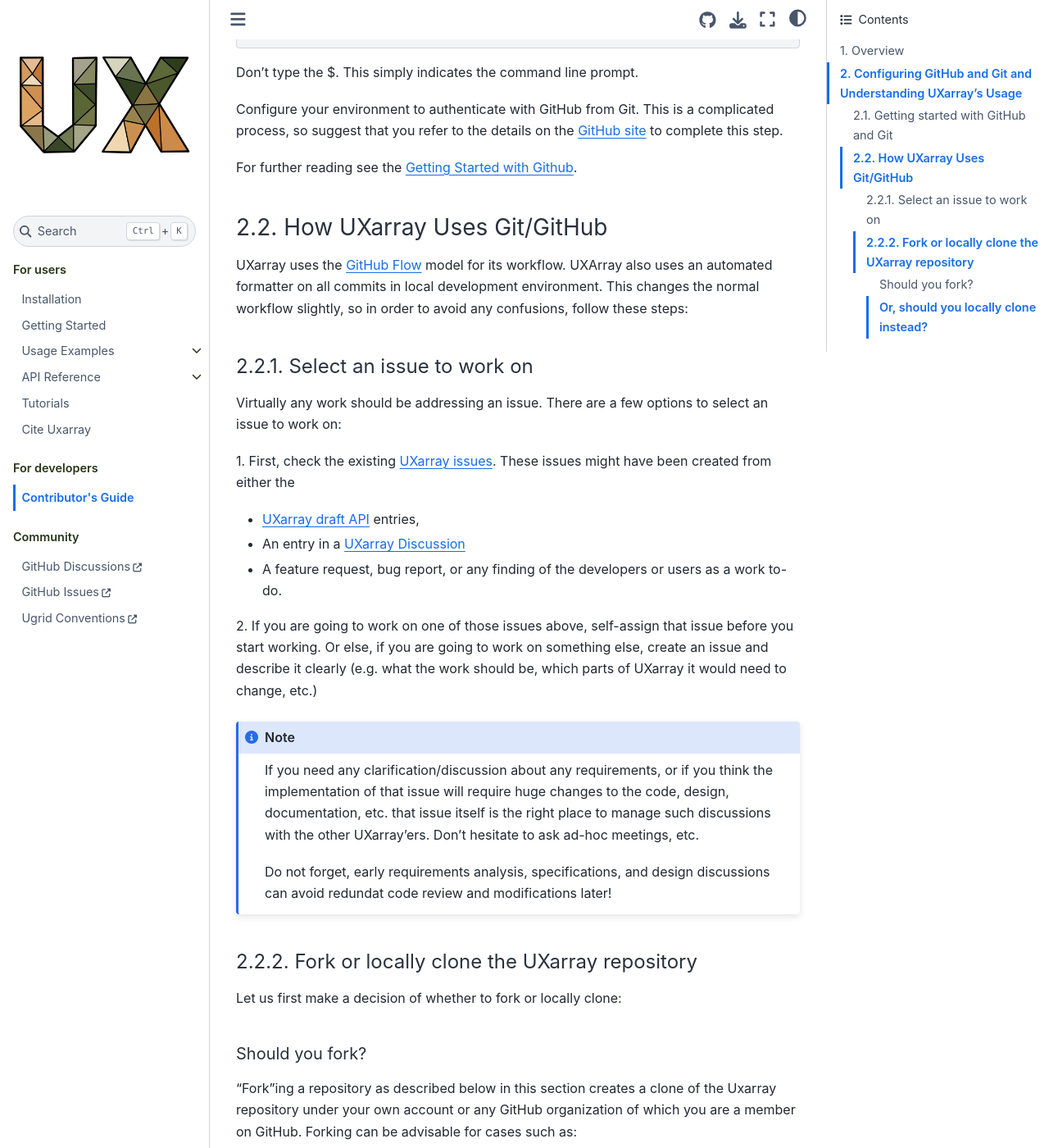
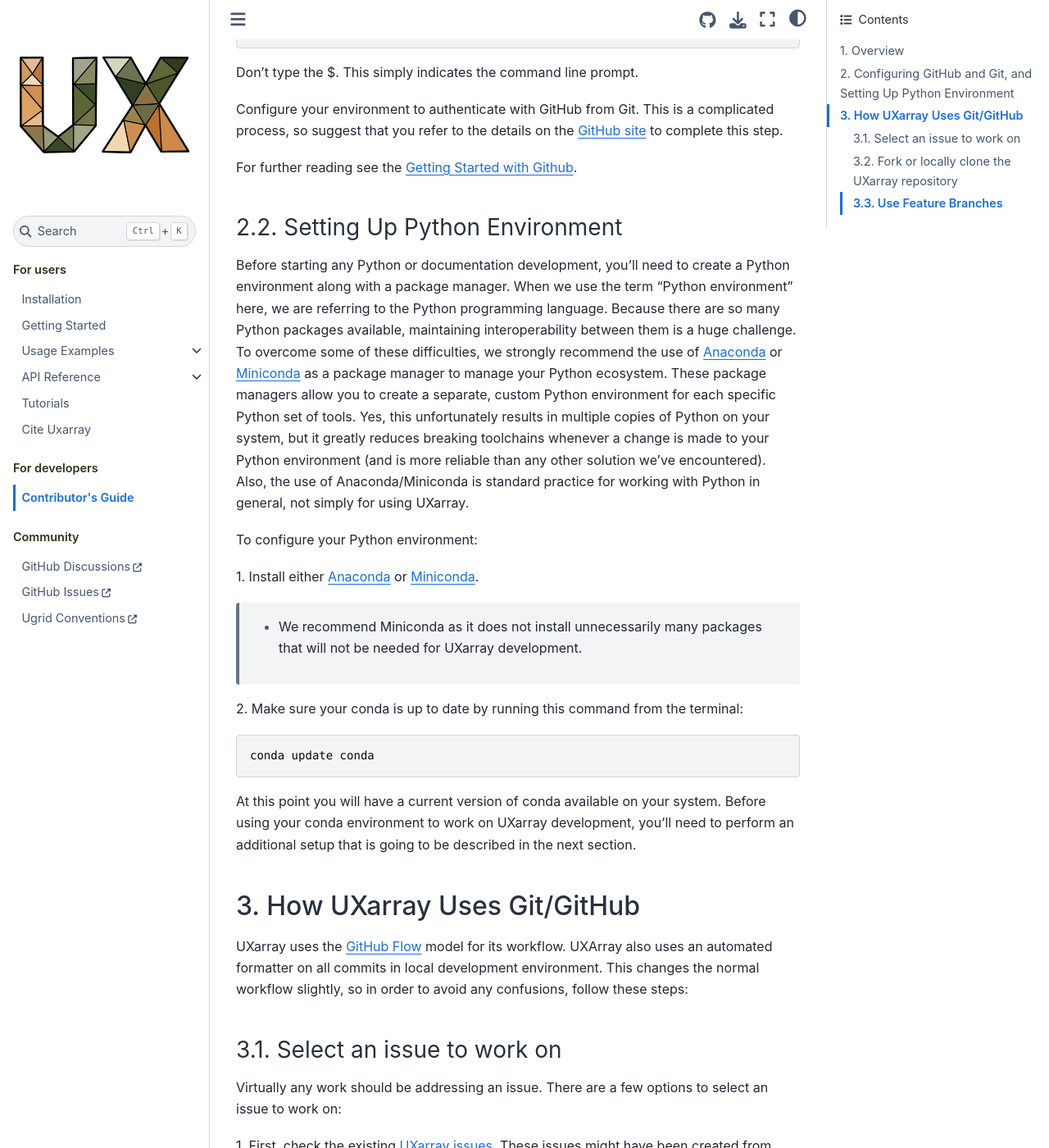
Before and after one commit to UXARRAY/uxarray, a Sphinx documentation site: the page built from docs/contributing.rst, in a window 1280 px wide and 1400 px high, scrolled down 3141 px. Shown: the whole window at 82% size. Built offline with Sphinx 7.4.7 and the Sphinx Book theme 1.1.4, drawn with Linux system fonts in a browser that asks for light colours; some of the changed text lies outside the part shown.

Commit message:
Python setup added

```diff
--- a/docs/contributing.rst
+++ b/docs/contributing.rst
@@ -90,8 +90,8 @@
     `Issue <https://github.com/UXARRAY/uxarray/issues>`_ if you feel there
     should be change in any way in this document!
 
-2. Configuring GitHub and Git and Understanding UXarray's Usage
-===============================================================
+2. Configuring GitHub and Git, and Setting Up Python Environment
+================================================================
 
 In this section, we provide details about how to configure Github and Git
 in order to work with the UXarray GitHub repository. This is because most
@@ -158,8 +158,45 @@
 For further reading see the `Getting Started with Github
 <https://docs.github.com/en/get-started>`_.
 
-2.2. How UXarray Uses Git/GitHub
---------------------------------
+2.2. Setting Up Python Environment
+----------------------------------
+
+Before starting any Python or documentation development, you’ll need to
+create a Python environment along with a package manager. When we use the
+term “Python environment” here, we are referring to the Python programming
+language. Because there are so many Python packages available,
+maintaining interoperability between them is a huge challenge. To overcome
+some of these difficulties, we strongly recommend the use of `Anaconda
+<https://www.anaconda.com/download/>`_ or `Miniconda
+<https://conda.io/miniconda.html/>`_ as a package manager to manage your
+Python ecosystem. These package managers allow you to create a separate,
+custom Python environment for each specific Python set of tools. Yes, this
+unfortunately results in multiple copies of Python on your system, but it
+greatly reduces breaking toolchains whenever a change is made to your Python
+environment (and is more reliable than any other solution we’ve encountered).
+Also, the use of Anaconda/Miniconda is standard practice for working with
+Python in general, not simply for using UXarray.
+
+To configure your Python environment:
+
+1. Install either `Anaconda <https://www.anaconda.com/download/>`_ or
+`Miniconda <https://conda.io/miniconda.html/>`_.
+
+   * We recommend Miniconda as it does not install unnecessarily many
+     packages that will not be needed for UXarray development.
+
+2. Make sure your conda is up to date by running this command from the
+terminal::
+
+    conda update conda
+
+At this point you will have a current version of conda available on your
+system. Before using your conda environment to work on UXarray development,
+you’ll need to perform an additional setup that is going to be described in
+the next section.
+
+3. How UXarray Uses Git/GitHub
+==============================
 
 UXarray uses the `GitHub Flow
 <https://docs.github.com/en/get-started/quickstart/github-flow>`_ model
@@ -167,8 +204,8 @@
 in local development environment. This changes the normal workflow slightly,
 so in order to avoid any confusions, follow these steps:
 
-2.2.1. Select an issue to work on
-^^^^^^^^^^^^^^^^^^^^^^^^^^^^^^^^^
+3.1. Select an issue to work on
+-------------------------------
 
 Virtually any work should be addressing an issue. There are a few options to
 select an issue to work on:
@@ -185,30 +222,49 @@
   as a work to-do.
 
 2. If you are going to work on one of those issues above, self-assign that
-issue before you start working. Or else, if you are going to work on something
-else, create an issue and describe it clearly (e.g. what the work should be,
-which parts of UXarray it would need to change, etc.)
+issue before you start working.
+
+3. Or else, if you are going to work on something else, create an issue. The
+title, description, and label of an issue could be very helpful for the team to
+triage the issue and move forward with the work needed.
+
+* Title needs to reflect the purpose of the issue. Some examples:
+  - Start with "Add ..." if it is a new functionality needed
+  - Start with "Error ...", "Exception ...", or "Bug ..." if that is a bug
+* Use issue labels accordingly, e.g. "bug", "support", "enhancement",
+  "documentation", etc.
+* Clearly describe the issue (e.g. what the work should be, which parts of
+  UXarray it would need to change, if known, etc.)
+
+.. note::
+    The work that addresses an issue will, most of the time, be eventually
+    turned into a "pull request" (or maybe multiple in some cases) that lets you
+    tell others about changes you're aiming to make on the project. Once a pull
+    request (PR) is opened, it will require others' thorough review and discussion
+    before your changes can take place in the project. Hence, a rule of thumb about
+    pull requests should be that they should target logically connected, as atomic
+    as possible work.
 
 .. note::
     If you need any clarification/discussion about any requirements, or if you
-    think the implementation of that issue will require huge changes to the code,
-    design, documentation, etc. that issue itself is the right place to manage
-    such discussions with the other UXarray'ers. Don't hesitate to ask ad-hoc
-    meetings, etc.
+    think the implementation of that issue will require significant changes to
+    the code, design, documentation, etc. that issue itself is the right place
+    to manage such discussions with the other UXarray'ers. Don't hesitate to
+    ask ad-hoc meetings, etc.
 
     Do not forget, early requirements analysis, specifications, and design
     discussions can avoid redundat code review and modifications later!
 
-2.2.2. Fork or locally clone the UXarray repository
-^^^^^^^^^^^^^^^^^^^^^^^^^^^^^^^^^^^^^^^^^^^^^^^^^^^
+3.2. Fork or locally clone the UXarray repository
+-------------------------------------------------
 
 Let us first make a decision of whether to fork or locally clone:
 
-Should you fork?
-~~~~~~~~~~~~~~~~
+3.2.1. Should you fork?
+^^^^^^^^^^^^^^^^^^^^^^^
 
-"Fork"ing a repository as described below in this section creates a clone of
-the Uxarray repository under your own account or any GitHub organization of
+"Fork"ing a repository as described below in this section creates a copy of
+the repository under your own account or any GitHub organization of
 which you are a member on GitHub. Forking can be advisable for cases such as:
 
 * You want to safely make changes to the forked repository contents without changing
@@ -219,6 +275,10 @@
   to time, you would sync your fork to UXarray and make one or more contributions.
 * You are planning to initiate a new project by altering the forked repo
   significantly from UXarray, but this case is out of this guide's scope.
+
+You can refer to the `Atlassian's Forking workflow
+<https://www.atlassian.com/git/tutorials/comparing-workflows/forking-workflow>`_
+tutorial to further learn about forking.
 
 If you decide on forking the UXarray repository, here is how to do that:
 
@@ -239,9 +299,8 @@
 After these steps, you will have two copies of the forked UXarray repo, one remote
 and one local.
 
-
-Or, should you locally clone instead?
-~~~~~~~~~~~~~~~~~~~~~~~~~~~~~~~~~~~~~
+3.2.2. Should you locally clone instead?
+^^^^^^^^^^^^^^^^^^^^^^^^^^^^^^^^^^^^^^^^
 
 In contrast to above cases that might be better suitable for fork, a regular
 UXarray contributor who is comfortable with working on their local clone
@@ -259,7 +318,12 @@
 .. note::
     Regardless of you either fork or clone, there will be a local directory created
     in the name "uxarray" (unless you specified a different name at the step with the
-    `git clone` command). You can type the following command in the terminal/shell to
+    :code:`git clone` command). You can type the following command in the terminal/shell to
     go into your local UXarray repository::
 
         cd uxarray
+
+3.3. Use Feature Branches
+-------------------------
+
+In your local clone, make a new feature branch off of the :code:`main` branch.  titled issue_XXX where XXX is the number of the issue or something that is representative of the changes you’re making
```
